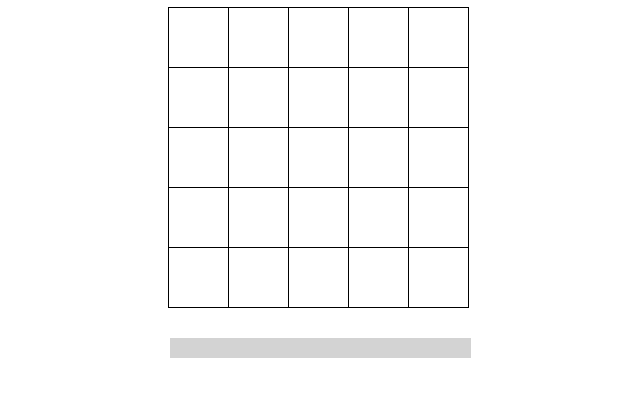
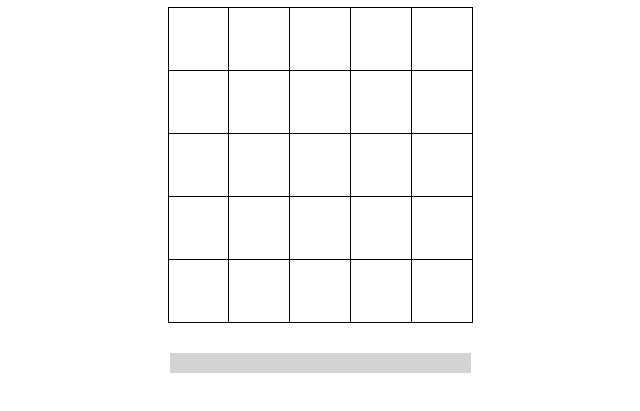
Before and after one commit to lialaurav/week2a, a website built with Parcel: page index.html in a window 1280 px wide. Shown: the part 73-484 px from the top of the page, without its empty margins (320-960 px from the left). Built offline with nearby package versions, Linux system fonts and the light colour scheme.

Commit message:
Update styles.css

```diff
--- a/src/styles.css
+++ b/src/styles.css
@@ -16,15 +16,15 @@ h1 {
 }
 
 .board {
-	width: 301px;
-	height: 301px;
+	width: 305px;
+	height: 305px;
 	border-collapse: collapse;
 	border: 1px solid black;
 }
 
 .col {
-	width: 20%;
-	height: 20%;
+	width: 60px;
+	height: 60px;
 	font-family: Helvetica;
 	border: 1px solid black;
 	font-size: 30px;
```
